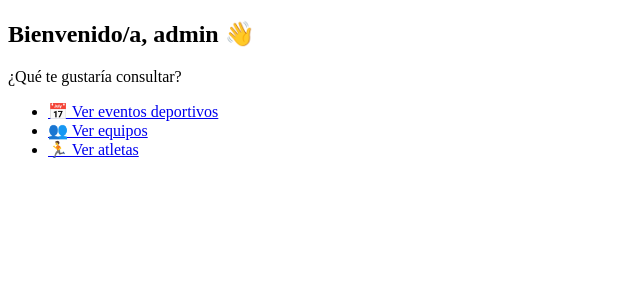
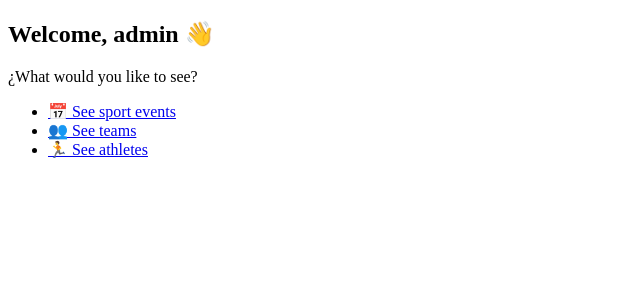
Before and after one commit to DiegoMartinezDeSanjuan/SportsEvents, a Django app: template templates/home.html in a window 1280 px wide. Shown: the part 56-356 px from the top of the page, without its empty margins (0-640 px from the left). Run offline with Django 5.2, Linux system fonts and the light colour scheme; the template is opened without the code that fills it, so the values that code supplies are empty; a user stored in the database is signed in.

Commit message:
Update home.html

```diff
--- a/templates/home.html
+++ b/templates/home.html
@@ -1,12 +1,12 @@
 {% extends 'base.html' %}
 
 {% block content %}
-  <h2>Bienvenido/a, {{ user.username }} 👋</h2>
-  <p>¿Qué te gustaría consultar?</p>
+  <h2>Welcome, {{ user.username }} 👋</h2>
+  <p>¿What would you like to see?</p>
 
   <ul>
-    <li><a href="{% url 'events_list' %}">📅 Ver eventos deportivos</a></li>
-    <li><a href="{% url 'teams_list' %}">👥 Ver equipos</a></li>
-    <li><a href="{% url 'athletes_list' %}">🏃 Ver atletas</a></li>
+    <li><a href="{% url 'events_list' %}">📅 See sport events</a></li>
+    <li><a href="{% url 'teams_list' %}">👥 See teams</a></li>
+    <li><a href="{% url 'athletes_list' %}">🏃 See athletes</a></li>
   </ul>
 {% endblock %}
```
